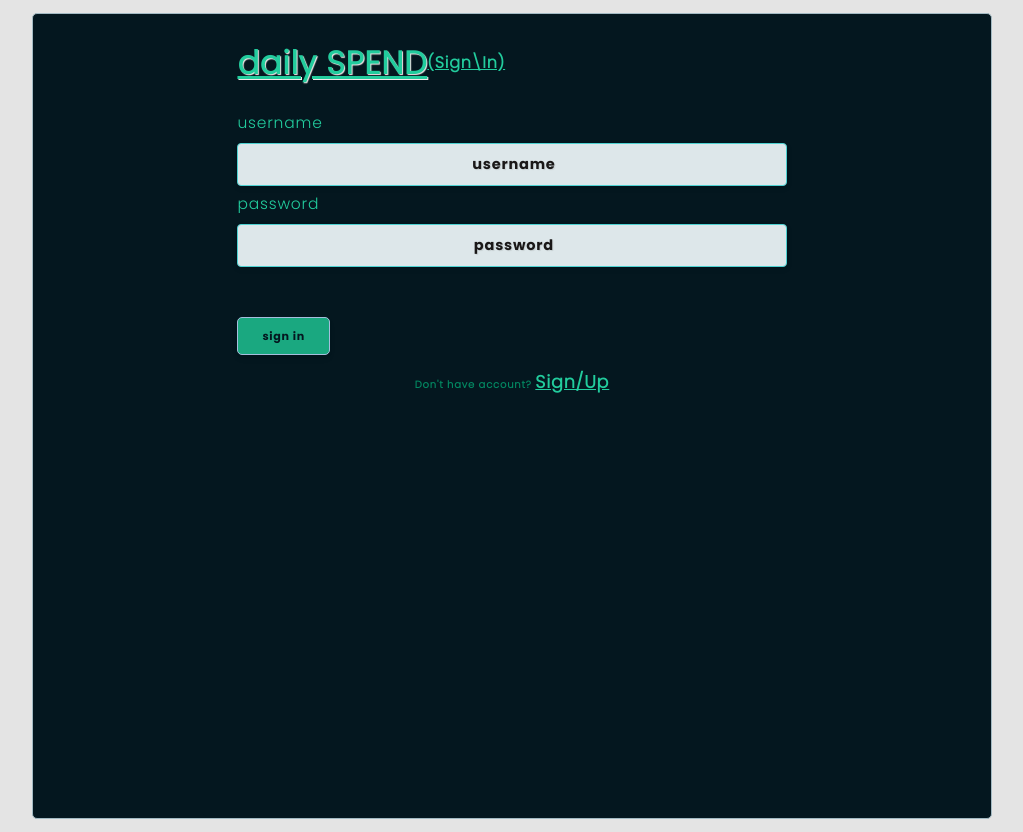
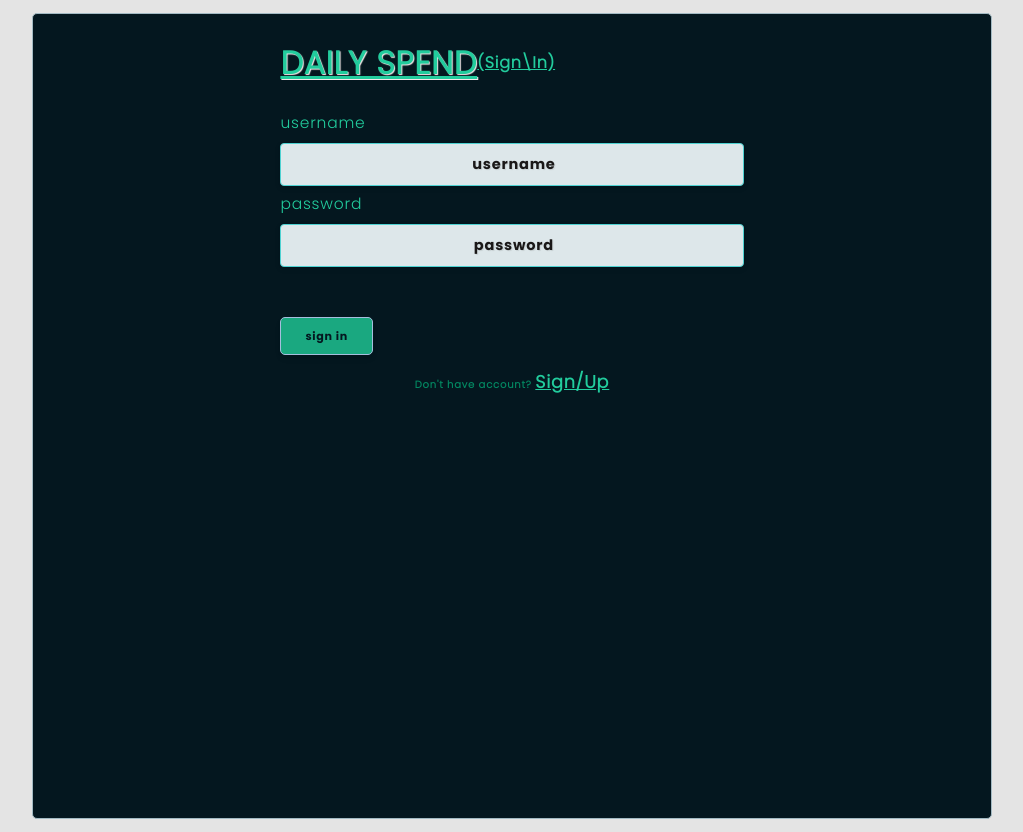
Before and after one commit to arjunaNR-gf/DailySpendLocal, a React (Create React App) app: page / in a window 1280 px wide. Shown: the whole page, without its empty margins (128-1151 px from the left). Built offline with nearby package versions, Linux system fonts and the light colour scheme.

Commit message:
sign in page changes has done

```diff
--- a/src/Pages/SignIn/SignIn.jsx
+++ b/src/Pages/SignIn/SignIn.jsx
@@ -163,7 +163,7 @@ export default function Signup({ screen, authenticate, inputErrordetails }) {
         <div className="sign-in-main">
           <div className="form-devider">
             <span className="form--name">
-              <div className="sign--logo--name"><h1>daily SPEND</h1> <div><h4>  (Sign\In)</h4></div></div>
+              <div className="sign--logo--name"><h1>DAILY SPEND</h1> <div><h4>(Sign\In)</h4></div></div>
 
             </span>
           </div>
--- a/src/Pages/SignIn/index.css
+++ b/src/Pages/SignIn/index.css
@@ -1,5 +1,5 @@
 .sign-in-main {
-  width: 65%;
+  width: 55%;
   height: 100vh;
   padding: 1rem 1rem;
   background-color: #04171f;
@@ -102,8 +102,10 @@ h1 {
     box-shadow: -1px 1px 1px 2px rgba(0, 0, 0, 0.2);
   }
 
+
+
   .form-devider {
-    margin-top: 4.12rem;
+    margin-top: 2.12rem;
   }
 
   .sign-in-main>h4 {
```
